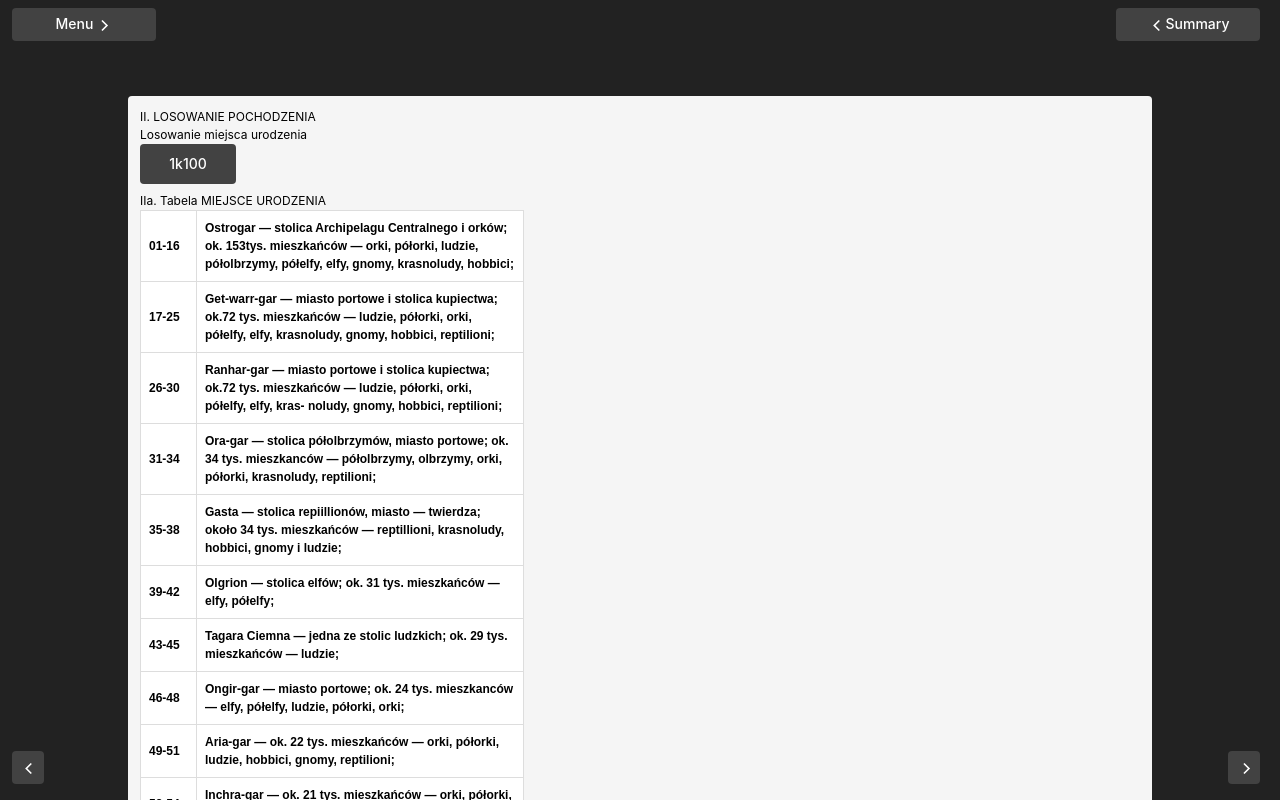
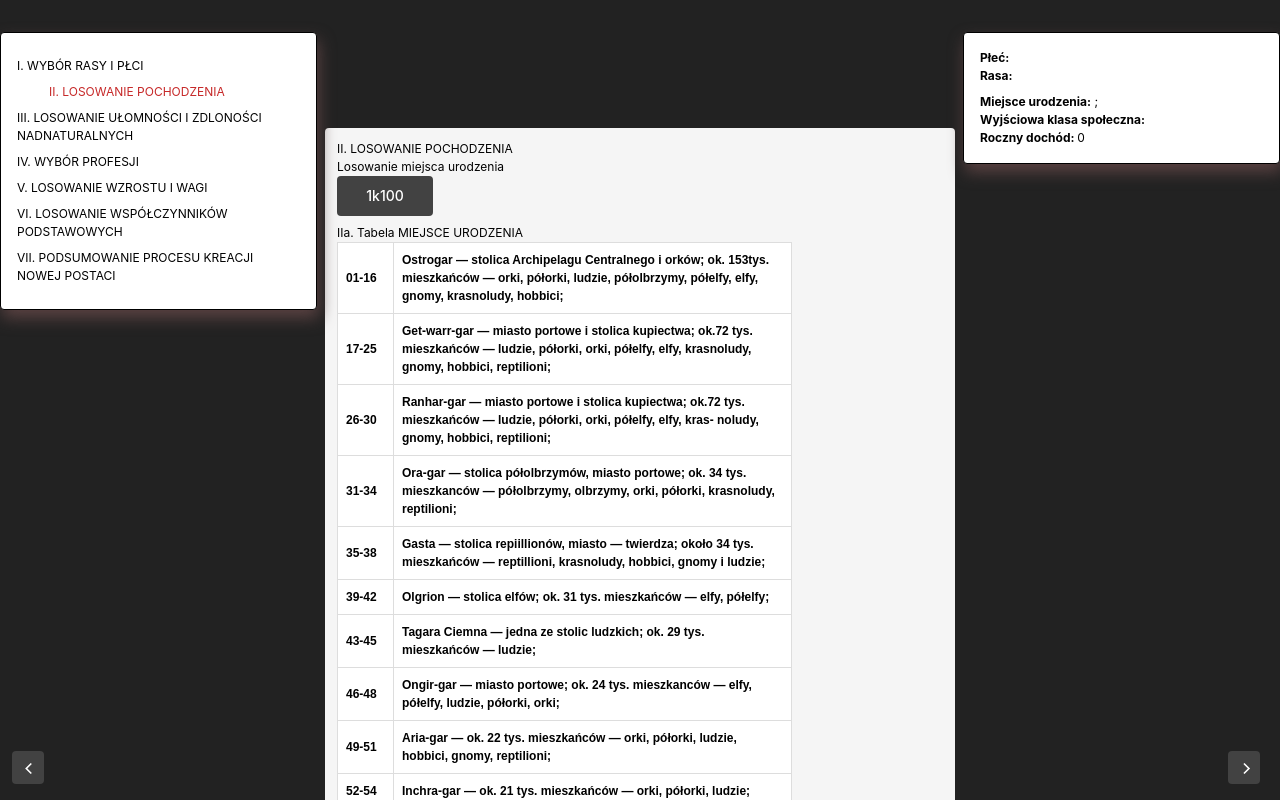
Before and after one commit to JaroslawJaniak/kc-vite-app, a React (Vite) app: page /chapter2 in a window 1280 px wide. Shown: the top 800 px of the page. Built offline with nearby package versions, Linux system fonts and the light colour scheme.

Commit message:
styles change

```diff
--- a/package.json
+++ b/package.json
@@ -17,7 +17,7 @@
     "@picocss/pico": "^2.0.6",
     "react": "^18.3.1",
     "react-dom": "^18.3.1",
-    "react-router-dom": "^6.24.0"
+    "react-router-dom": "^6.24.1"
   },
   "devDependencies": {
     "@types/react": "^18.3.3",
--- a/src/App.jsx
+++ b/src/App.jsx
@@ -1,7 +1,12 @@
 import { useState, useContext } from "react";
 import { CharacterStatsContext } from "./context/CharacterStatsContext";
 import "./App.css";
-import { BrowserRouter as Router, Routes, Route, Link } from "react-router-dom";
+import {
+  BrowserRouter as Router,
+  Routes,
+  Route,
+  useNavigate,
+} from "react-router-dom";
 import { Chapter1Page } from "./pages/Chapter1Page";
 import { Chapter2Page } from "./pages/Chapter2Page";
 import { Chapter3Page } from "./pages/Chapter3Page";
@@ -34,7 +39,7 @@ function App() {
   };
 
   const summaryBtnText = (
-    <span >
+    <span>
       <svg
         width="19"
         height="19"
@@ -71,17 +76,61 @@ function App() {
     </span>
   );
 
+  // const navigateTo = useNavigate();
+
+  // const handleNext = () => {
+  //   const currentPath = window.location.pathname;
+  //   if (currentPath === "/") {
+  //     navigateTo("/chapter1");
+  //   } else if (currentPath === "/chapter1") {
+  //     navigateTo("/chapter2");
+  //   } else if (currentPath === "/chapter2") {
+  //     navigateTo("/chapter3");
+  //   } else if (currentPath === "/chapter3") {
+  //     navigateTo("/chapter4");
+  //   } else if (currentPath === "/chapter4") {
+  //     navigateTo("/chapter5");
+  //   } else if (currentPath === "/chapter5") {
+  //     navigateTo("/chapter6");
+  //   } else if (currentPath === "/chapter6") {
+  //     navigateTo("/chapter7");
+  //   } else if (currentPath === "/chapter7") {
+  //     navigateTo("/");
+  //   }
+  // };
+
+  // const handlePrevious = () => {
+  //   const currentPath = window.location.pathname;
+  //   if (currentPath === "/") {
+  //     navigateTo("/chapter7");
+  //   } else if (currentPath === "/chapter7") {
+  //     navigateTo("/chapter6");
+  //   } else if (currentPath === "/chapter6") {
+  //     navigateTo("/chapter5");
+  //   } else if (currentPath === "/chapter5") {
+  //     navigateTo("/chapter4");
+  //   } else if (currentPath === "/chapter4") {
+  //     navigateTo("/chapter3");
+  //   } else if (currentPath === "/chapter3") {
+  //     navigateTo("/chapter2");
+  //   } else if (currentPath === "/chapter2") {
+  //     navigateTo("/chapter1");
+  //   } else if (currentPath === "/chapter1") {
+  //     navigateTo("/");
+  //   }
+  // };
+
   return (
-    <main className="mt-8">
+    <main className="mt-8 ">
       <OpenCloseButton
         text={menuBtnText}
         handleClick={handleOpenMenuBtnState}
-        className="top-2 left-3 fixed z-1 text-white bg-gray-800 hover:bg-gray-900 focus:outline-none focus:ring-2 focus:ring-gray-300 font-medium rounded text-sm w-36  py-1.5 me-2 mb-2  dark:bg-gray-800 dark:hover:bg-gray-700 dark:focus:ring-gray-700 dark:border-gray-700"
+        className="md:hidden  top-2 left-3 fixed z-1 text-white bg-gray-800 hover:bg-gray-900 focus:outline-none focus:ring-2 focus:ring-gray-300 font-medium rounded text-sm w-36  py-1.5 me-2 mb-2  dark:bg-gray-800 dark:hover:bg-gray-700 dark:focus:ring-gray-700 dark:border-gray-700"
       />
       <OpenCloseButton
         text={summaryBtnText}
         handleClick={handleOpenSummaryBtnState}
-        className="top-2 right-3 fixed z-1 text-white bg-gray-800 hover:bg-gray-900 focus:outline-none focus:ring-2 focus:ring-gray-300 font-medium rounded text-sm w-36   py-1.5 me-2 mb-2  dark:bg-gray-800 dark:hover:bg-gray-700 dark:focus:ring-gray-700 dark:border-gray-700"
+        className="md:hidden top-2 right-3 fixed z-1 text-white bg-gray-800 hover:bg-gray-900 focus:outline-none focus:ring-2 focus:ring-gray-300 font-medium rounded text-sm w-36   py-1.5 me-2 mb-2  dark:bg-gray-800 dark:hover:bg-gray-700 dark:focus:ring-gray-700 dark:border-gray-700"
       />
 
       <PreviousNextButton
@@ -100,7 +149,7 @@ function App() {
             />
           </svg>
         }
-        handleClick={handleOpenSummaryBtnState}
+        handleClick
         className="bottom-2 left-3 fixed z-1 text-white bg-gray-800 hover:bg-gray-900 focus:outline-none focus:ring-2 focus:ring-gray-300 font-medium rounded text-sm w-8   py-1.5 me-2 mb-2  dark:bg-gray-800 dark:hover:bg-gray-700 dark:focus:ring-gray-700 dark:border-gray-700"
       />
 
@@ -120,26 +169,34 @@ function App() {
             />
           </svg>
         }
-        handleClick={handleOpenSummaryBtnState}
+        handleClick
         className="bottom-2 right-3 fixed z-1 text-white bg-gray-800 hover:bg-gray-900 focus:outline-none focus:ring-2 focus:ring-gray-300 font-medium rounded text-sm w-8   py-1.5 me-2 mb-2  dark:bg-gray-800 dark:hover:bg-gray-700 dark:focus:ring-gray-700 dark:border-gray-700"
       />
 
       <Router>
-        <div className="fixed top-12">{renderMenu()}</div>
-
-        <div className=" bg-gray-100 rounded w-4/5 mt-24 m-auto p-3">
+        <div className="md:grid  md:grid-cols-4 gap-1">
+          <div className="md:hidden fixed top-12 left-4">{renderMenu()}</div>
+          <div className="hidden md:block">
+            <Menu />
+          </div>
+          <div className="md:col-span-2 bg-gray-100 rounded w-100 m-1 mt-24 p-1 pt-3 lg:p-3">
             <Routes>
               <Route path="/chapter1" element={<Chapter1Page />}></Route>
               <Route path="/chapter2" element={<Chapter2Page />}></Route>
               <Route path="/chapter3" element={<Chapter3Page />}></Route>
               <Route path="/chapter4" element={<Chapter4Page />}></Route>
+              <Route path="/kc-vite-app" element={<Chapter1Page />}></Route>
               <Route path="/" element={<Form />}></Route>
             </Routes>
+          </div>{" "}
+          <div className="md:hidden fixed top-12 right-4 ">
+            {renderSummary()}
+          </div>
+          <div className="hidden md:block">
+            <Summary />
+          </div>
         </div>
       </Router>
-      <div className="summary-container fixed top-12 right-4">
-        {renderSummary()}
-      </div>
     </main>
   );
 }
--- a/src/components/chaper_II_components/ChapterContent_II_placeOfBirth.jsx
+++ b/src/components/chaper_II_components/ChapterContent_II_placeOfBirth.jsx
@@ -66,7 +66,7 @@ th {
         className="text-white bg-gray-800 hover:bg-gray-900 focus:outline-none focus:ring-2 focus:ring-gray-300 font-medium rounded text-sm px-5 py-2.5  mb-2 w-24 dark:bg-gray-800 dark:hover:bg-gray-700 dark:focus:ring-gray-700 dark:border-gray-700"
       />
       <p>{chp2_info1.tableLabel}</p>
-      <table id="table1_origin_place_of_birth" className="w-72 sm:w-96">
+      <table id="table1_origin_place_of_birth" className="w-72 md:w-auto lg:w-3/4">
         {chp2_place_of_birth.map((chp2_place_of_birth) => (
           <tr id={chp2_place_of_birth.id} className={"td__k100"}>
             <td className="w-14">{chp2_place_of_birth.k100}</td>
--- a/src/components/chaper_II_components/ChapterContent_II_socialClass.jsx
+++ b/src/components/chaper_II_components/ChapterContent_II_socialClass.jsx
@@ -94,7 +94,7 @@ const ChapterContent_II_socialClass = () => {
         <div>
           <h3>{chp2_table_social_class.socialClassName}</h3>
           <span>{chp2_table_social_class.socialClassDescription}</span>
-          <table className={"w-72 sm:w-96"}>
+          <table className={"w-72 md:w-auto lg:w-3/4"}>
             {chp2_table_social_class.socialClassTableInfo.map(
               (socialClassTableInfo) => (
                 <tr id={socialClassTableInfo.id}>
--- a/src/components/chaper_I_components/Chapter1RaceDescriptionContainer.jsx
+++ b/src/components/chaper_I_components/Chapter1RaceDescriptionContainer.jsx
@@ -12,7 +12,7 @@ export const Chapter1RaceDescriptionContainer = (props) => {
   };
 
   return (
-    <div className="race checkbox-container bg-white p-1 m-1 w-64 sm:w-96 border rounded border-gray-300">
+    <div className="race checkbox-container bg-white p-1 m-1 w-100 lg:w-96 border rounded border-gray-300">
       <InputComponent
         id={"checkboxMale"}
         type={props.race_description.type}
--- a/src/components/chaper_I_components/Chapter1RaceSelectionComponent.jsx
+++ b/src/components/chaper_I_components/Chapter1RaceSelectionComponent.jsx
@@ -14,7 +14,7 @@ const Chapter1RaceSelection = ({ chp1_race_description }) => {
   };
 
   return (
-    <form style={{ width: "75%" }}>
+    <form >
       {chp1_race_description.map((chp1_race_description) => (
         <Chapter1RaceDescriptionContainer
           key={`${chp1_race_description.id}RaceDescriptionContainer`}
--- a/src/components/chapter_IV_components/ChapterContent_IV.jsx
+++ b/src/components/chapter_IV_components/ChapterContent_IV.jsx
@@ -45,7 +45,7 @@ const ChapterContent_IV = () => {
                     onChange={handleProfChange}
                   />
                   <hr className="my-3 " />
-                  <div className="md:flex">
+                  <div className="xl:flex">
                     {prof.subbProfHiddenStatus.map(
                       (subbProfHiddenStatObjectsList, indexHiddenStat) => (
                         <CastSubprofession_container
--- a/src/components/menu/menu.module.css
+++ b/src/components/menu/menu.module.css
@@ -1,4 +1,6 @@
 .sticky {
+  position: sticky;
+  top: 32px;
   border: 1px solid black;
   border-radius: 4px;
   box-shadow: 2px 8px 16px 0px rgb(90, 66, 66);
--- a/src/utils/PreviousNextButton.jsx
+++ b/src/utils/PreviousNextButton.jsx
@@ -8,7 +8,9 @@ export const PreviousNextButton = (props) => {
         props.handleClick();
       }}
     >
+
       {props.text}
     </button>
+
   );
 };
```
Also changed, not shown: 1 other file (tests, documents, lock files or other folders). Lines whose indentation alone changed are shown as unchanged.
